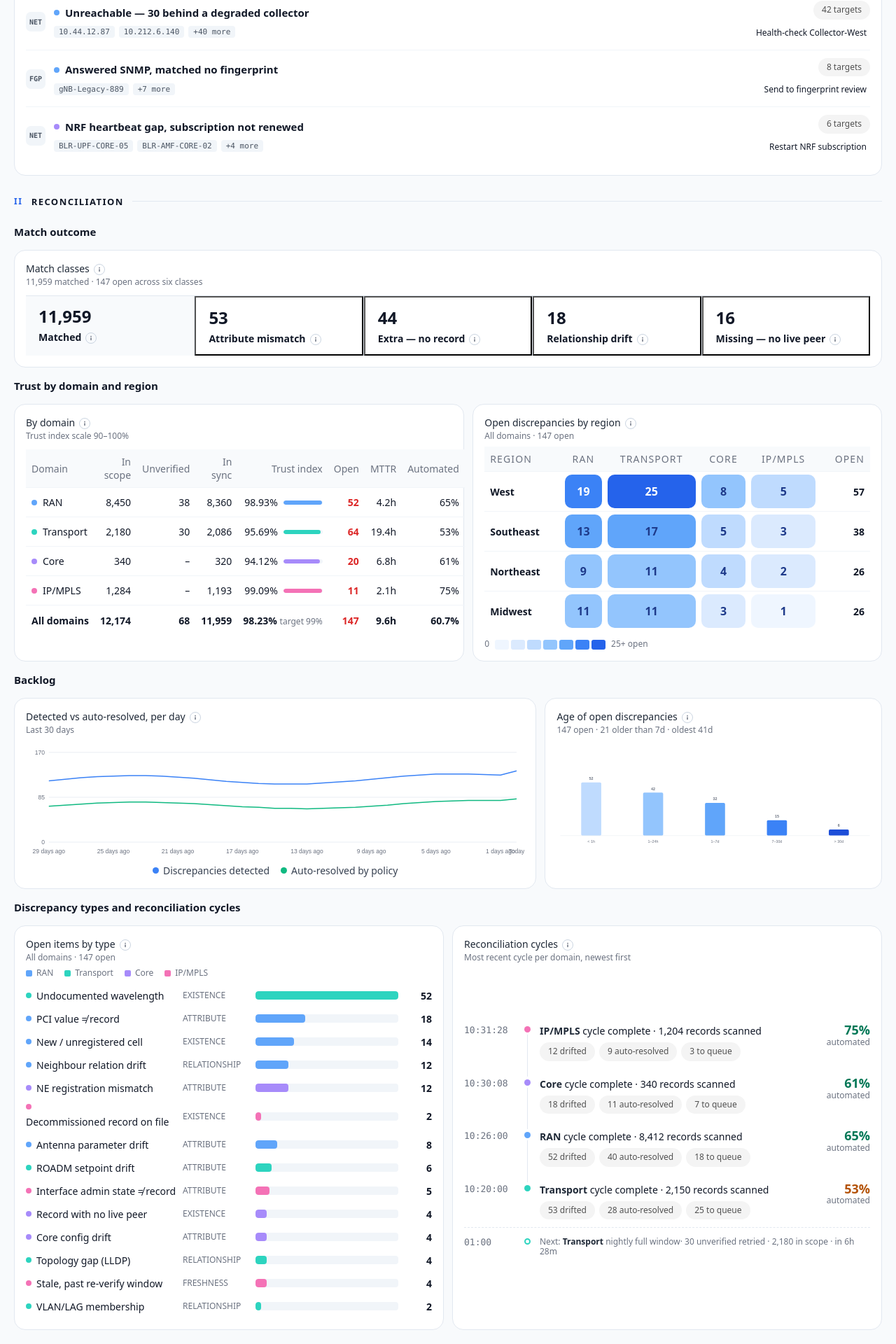
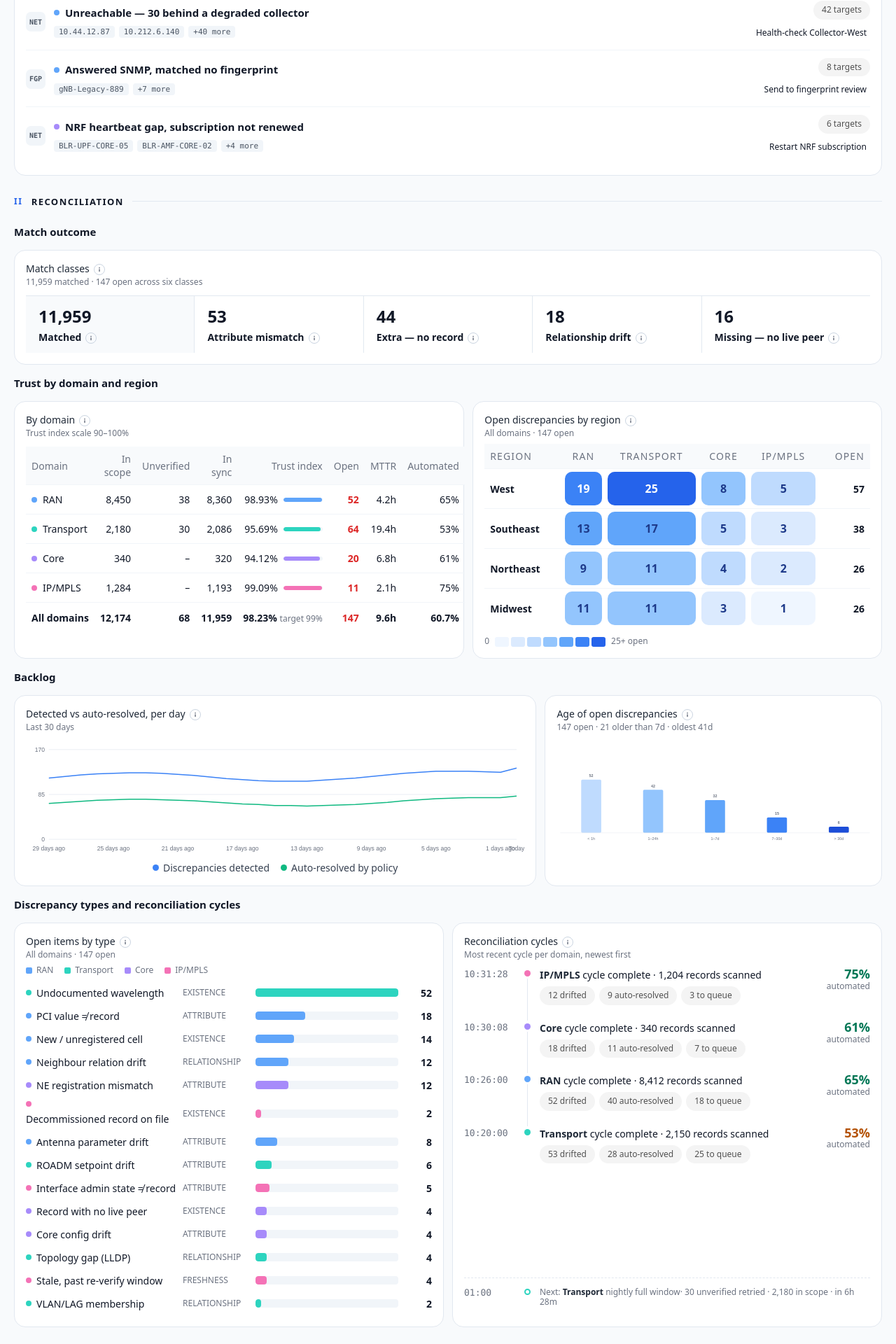
Before and after one commit to jayesh-vision/Discovery-and-Inventory, a React (Vite) app: page /discovery/insights in a window 1280 px wide. Shown: the part 1358-3278 px from the top of the page at 70% size. Built offline with nearby package versions, Linux system fonts and the light colour scheme.

Commit message:
alignment correction of insight

```diff
--- a/src/screens/Insights.tsx
+++ b/src/screens/Insights.tsx
@@ -396,7 +396,7 @@ export default function Insights() {
             const Tile = category ? 'button' : 'div';
             return (
               <Tile key={t.label} className={category ? 'is-drill' : undefined}
-                style={{ background: i === 0 ? 'var(--vw-color-slate-50)' : 'var(--vw-color-white)', padding: '12px 18px', textAlign: 'left', display: 'block', width: '100%' }}
+                style={{ background: i === 0 ? 'var(--vw-color-slate-50)' : 'var(--vw-color-white)', padding: '12px 18px', textAlign: 'left', display: 'block', width: '100%', border: 0 }}
                 {...(category ? { onClick: () => toDiscrepancies({ category }), title: `View ${t.label.toLowerCase()} discrepancies` } : {})}>
                 <div className="num" style={{ fontSize: 'var(--vw-font-value-lg)', fontWeight: 700 }}>{t.value.toLocaleString('en-IN')}</div>
                 <div className="vw-value" style={{ marginTop: '3px', fontWeight: 600 }}>
@@ -544,7 +544,8 @@ export default function Insights() {
         <Card style={{ display: 'flex', flexDirection: 'column' }}>
           <span className="vw-card-title-sm">Reconciliation cycles<InfoTip text={CARD_DEF['Reconciliation cycles']} label="What this timeline shows" /></span>
           <div className="vw-card-metric-label-sub" style={{ marginTop: '2px' }}>Most recent cycle per domain, newest first</div>
-          <div className="grow" style={{ display: 'flex', flexDirection: 'column', justifyContent: 'center' }}>
+          <div className="grow" style={{ display: 'flex', flexDirection: 'column', justifyContent: 'space-between' }}>
+          <div>
             {RECONCILE_CYCLE_ROWS.map((c, i) => (
               <div key={c.domain} className="is-click" tabIndex={0} onClick={() => setDrawer({ kind: 'cycle', row: c })}
                 onKeyDown={e => { if (e.key === 'Enter' || e.key === ' ') { e.preventDefault(); setDrawer({ kind: 'cycle', row: c }); } }}
@@ -569,6 +570,7 @@ export default function Insights() {
                 </div>
               </div>
             ))}
+          </div>
             <div style={{ display: 'grid', gridTemplateColumns: '4.5rem 20px 1fr', columnGap: 'var(--vw-space-sm)', alignItems: 'flex-start', padding: '11px 0', borderTop: '1px dashed var(--vw-color-slate-200)' }}>
               <span className="mono vw-card-metric-label-sub" style={{ paddingTop: '2px' }}>{RECONCILE_NEXT.at}</span>
               <span style={{ position: 'relative', alignSelf: 'stretch' }}>
--- a/src/styles/shell.css
+++ b/src/styles/shell.css
@@ -794,6 +794,11 @@ path.st.has-c:hover { fill-opacity: .78; }
 
 /* ── drill-down ───────────────────────────────────────── */
 .is-drill { position: relative; cursor: pointer; font: inherit; color: inherit; text-align: left; }
+/* a plain (non-keyboard) :focus — e.g. the button a click landed on, restored
+   by the browser after a back-navigation — must stay unstyled, or the
+   default UA focus ring reappears as a stray dark box around whichever card
+   was last clicked; the visible ring is reserved for real keyboard use. */
+.is-drill:focus { outline: none; }
 .is-drill:focus-visible { outline: 2px solid var(--vw-color-blue-500); outline-offset: 1px; }
 .is-drill::after { content: '›'; position: absolute; top: 6px; right: 8px;
   font-size: 0.9rem; line-height: 1; color: var(--vw-color-gray-400); opacity: 0; transition: opacity .12s; }
```
Also changed, not shown: tmp_highlight_check.png (added), tmp_nohighlight.png (added).
